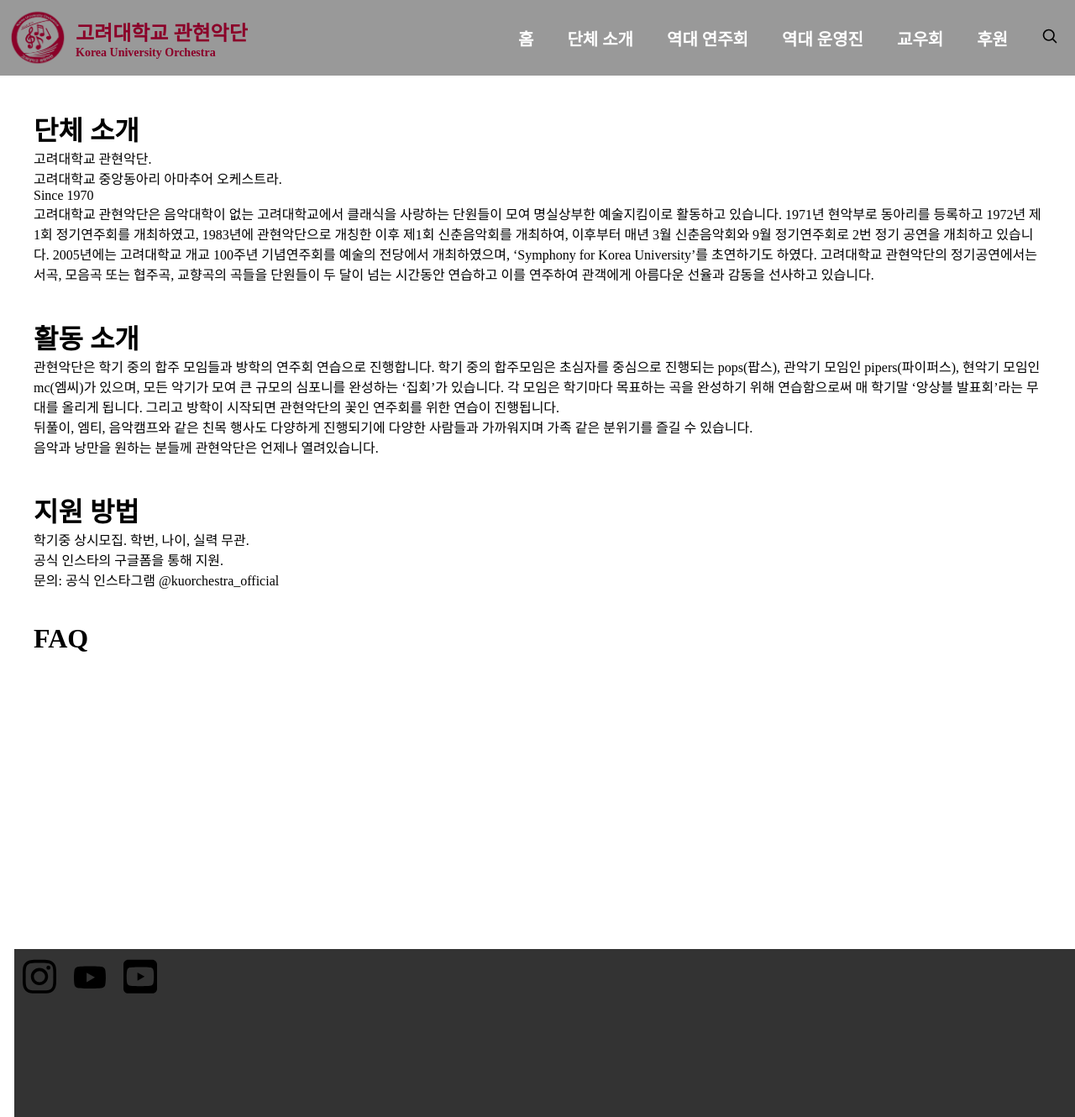
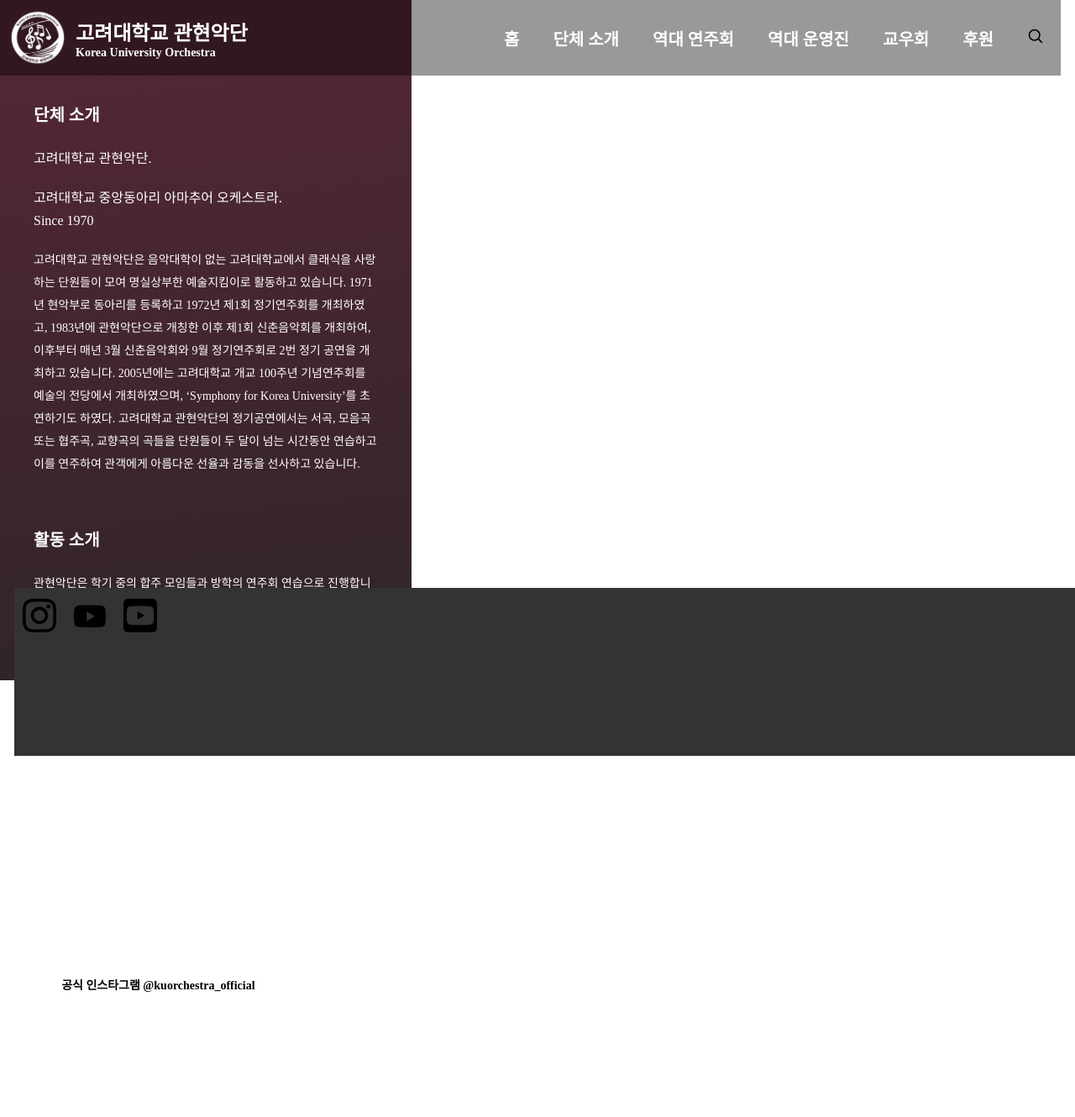
Before and after one commit to TY-ON/KUO-Korea-University-Orchestra-, a Python web app: template flask/templates/introduction.html in a window 1280 px wide. Shown: the whole page at 84% size. After the commit the page ends 1181 px from the top, so only its background shows below. Run offline with Jinja, Linux system fonts and the light colour scheme; the template is opened without the code that fills it, so the values that code supplies are empty; some web fonts are replaced.

Commit message:
alpha 0.0.3 GNB apply

```diff
--- /dev/null
+++ b/flask/static/css/introduction.css
@@ -0,0 +1,70 @@
+/* font */
+
+/* KoPub world 돋움 */
+@import "//cdn.jsdelivr.net/npm/font-kopubworld@1.0/dotum.min.css";
+
+#outter-frame {
+    padding: 0px;
+    position: relative;
+}
+/* NB */
+#menu {
+    z-index: 1;
+    position: absolute;
+}
+
+#end {
+    position: relative;
+    top: 700px;
+}
+
+/* main content */
+#content {
+    position: absolute;
+    left: 0px;
+    right: 0px;
+    width: 450px;
+    height: 700px;
+
+    padding-top: 90px;
+
+    color: var(--main-font-color);
+    background: linear-gradient(174.12deg, rgba(57, 4, 20, 0.86) 1.62%, rgba(0, 0, 0, 0.86) 127.49%);
+}
+
+* {
+    font-family: 'KoPubWorld Dotum';
+    font-style: normal;
+    font-weight: 700;
+    text-align: left;
+
+    --main-font-color: white;
+    color: var(--main-font-color);
+}
+
+h1 {
+    padding-top: 10px;
+    padding-bottom: 10px;
+
+    font-weight: 700;
+    font-size: 20px;
+    line-height: 35px;
+}
+
+h2 {
+    padding-top: 10px;
+    padding-bottom: 10px;
+
+    font-weight: 500;
+    font-size: 16px;
+    line-height: 27px;
+}
+
+p {
+    padding-top: 10px;
+    padding-bottom: 10px;
+    font-weight: 300;
+
+    font-size: 14px;
+    line-height: 27px;
+}
--- a/flask/static/css/style.css
+++ b/flask/static/css/style.css
@@ -38,14 +38,18 @@ div{
 
 /* menu bar (GND) */
 #menu{
+    width: calc(100vw - 17px);
     height: 90px;
+    padding: 0px;
     display: flex;
+
     background-color: rgb(0 0 0 / 40%);
     --main-font-color: white;
     color: var(--main-font-color);
     --sub-font-color: #8B0029;
     color: var(--sub-font-color);
-    padding: 0px;
+
+    word-break: keep-all;
 }
 #menu > div{
     width: 350px;
@@ -53,6 +57,9 @@ div{
     padding: 0px;
 
     display: flex;
+}
+#menu > div > #logo{
+    filter: grayscale(100) brightness(999)
 }
 #menu > div > div{
     padding: 0px;
@@ -68,6 +75,7 @@ div{
     font-weight: 700;
     text-align: left;
 
+    color: var(--main-font-color);
     display: flex;
     flex-direction: column;
     justify-content: center;
--- a/flask/templates/introduction.html
+++ b/flask/templates/introduction.html
@@ -4,20 +4,25 @@
     <meta charset="UTF-8">
     <meta name="viewport" content="width=device-width, initial-scale=1.0">
     <link rel="stylesheet" href="{{ url_for('static', filename='css/style.css') }}">
+    <link rel="stylesheet" href="{{ url_for('static', filename='css/introduction.css') }}">
 
     <title>KUO</title>
 </head>
 <body>
     {% from 'menu.html' import menubar, endbar %}
+    <div id="outter-frame">
         {{ menubar() }}
+
         <div id="content">
             <div class="fragment0">
                 <h1>단체 소개</h1>
-            <p>
-                고려대학교 관현악단.<br>
+                <h2>
+                    고려대학교 관현악단.
+                </h2>
+                <h2>
                     고려대학교 중앙동아리 아마추어 오케스트라.<br>
                     Since 1970<br>
-            </p>
+                </h2>
                 <p>
                     고려대학교 관현악단은 음악대학이 없는 고려대학교에서 클래식을 사랑하는 단원들이 모여 명실상부한 예술지킴이로 활동하고 있습니다. 1971년 현악부로 동아리를 등록하고 1972년 제1회 정기연주회를 개최하였고, 1983년에 관현악단으로 개칭한 이후 제1회 신춘음악회를 개최하여, 이후부터 매년 3월 신춘음악회와 9월 정기연주회로 2번 정기 공연을 개최하고 있습니다. 2005년에는 고려대학교 개교 100주년 기념연주회를 예술의 전당에서 개최하였으며, ‘Symphony for Korea University’를 초연하기도 하였다. 고려대학교 관현악단의 정기공연에서는 서곡, 모음곡 또는 협주곡, 교향곡의 곡들을 단원들이 두 달이 넘는 시간동안 연습하고 이를 연주하여 관객에게 아름다운 선율과 감동을 선사하고 있습니다.
                 </p>
@@ -55,6 +60,7 @@
             </div>
 
         </div>
+    </div>
     {{ endbar() }}
 </body>
 </html>
```
Also changed, not shown: develop.md (+7 -0 lines). Lines whose indentation alone changed are shown as unchanged.
